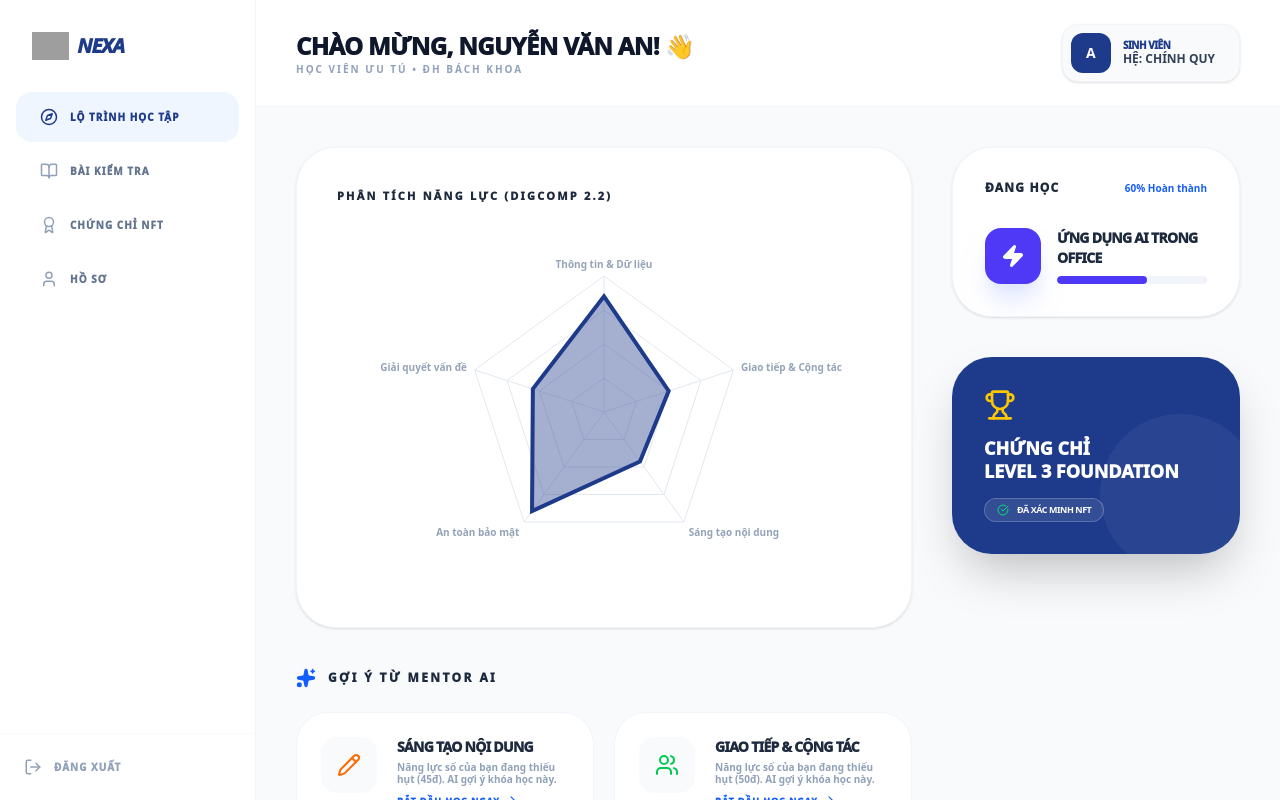
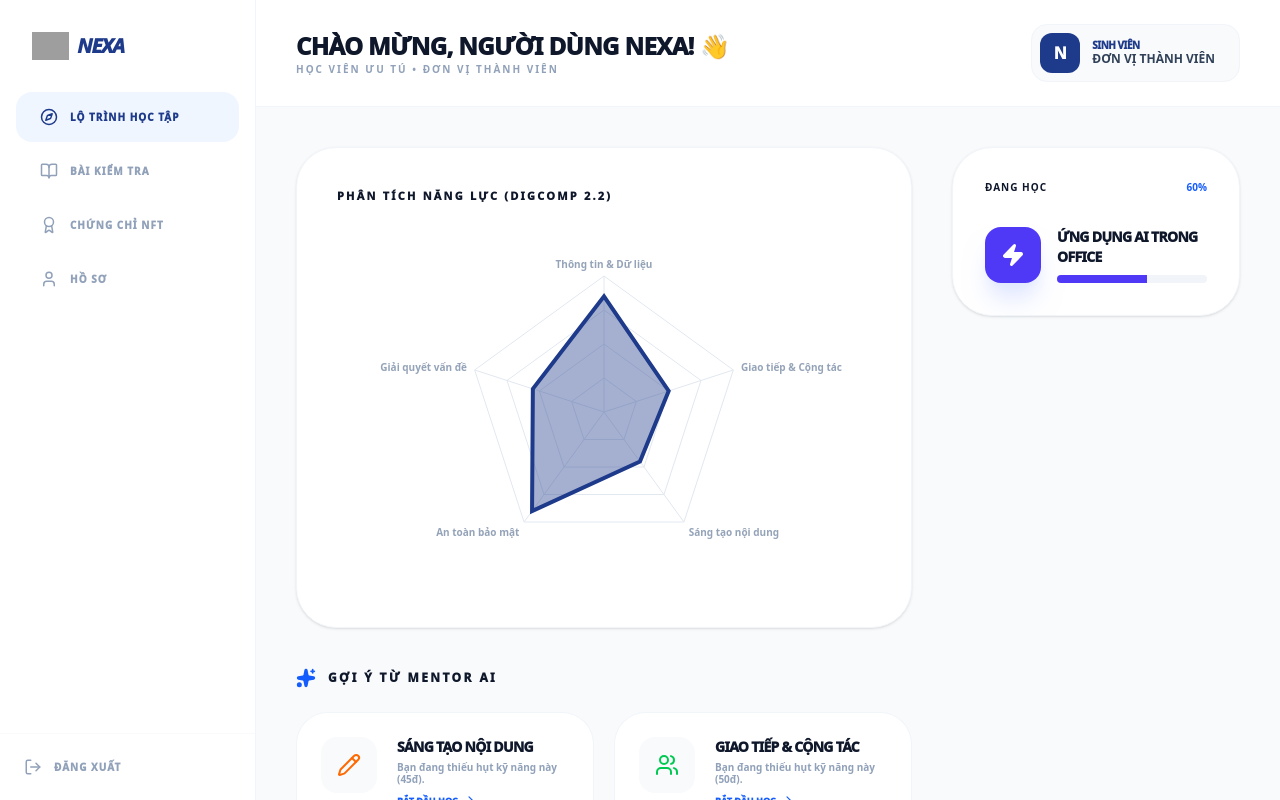
Before and after one commit to minhhuyzzz/NEXA-Platform, a React (Vite) app: page /user in a window 1280 px wide. Built offline with nearby package versions, Linux system fonts and the light colour scheme; grey boxes are pictures that could not be loaded.

Commit message:
feat: upgrade dashboard with real recharts area chart

```diff
--- a/src/modules/auth/pages/Register.jsx
+++ b/src/modules/auth/pages/Register.jsx
@@ -14,6 +14,18 @@ const Register = () => {
 
   const handleRegister = (e) => {
     e.preventDefault();
+
+    // LẤY DỮ LIỆU THỰC TẾ TỪ FORM
+    const formData = new FormData(e.target);
+    const userData = {
+      fullName: formData.get('fullName'),
+      university: formData.get('orgName'),
+      role: role
+    };
+
+    // LƯU VÀO TRÌNH DUYỆT ĐỂ DASHBOARD LẤY RA
+    localStorage.setItem('nexa_user', JSON.stringify(userData));
+
     if (accountType === 'admin') {
       navigate('/admin');
     } else {
@@ -24,79 +36,49 @@ const Register = () => {
   return (
     <div className="h-screen w-full flex overflow-hidden bg-white font-sans text-slate-900">
 
-      {/* CỘT TRÁI: NHẬN DIỆN THƯƠNG HIỆU (Navy Blue #1e3a8a) */}
+      {/* CỘT TRÁI: NAVY BLUE */}
       <div className="hidden lg:flex lg:w-5/12 bg-[#1e3a8a] p-16 flex-col justify-between relative">
         <div className="absolute top-0 right-0 w-80 h-80 bg-blue-900 rounded-full -mr-40 -mt-40 opacity-20"></div>
-
         <div className="relative z-10">
           <div className="flex items-center gap-4 mb-20">
             <img src={LOGO_URL} alt="NEXA" className="h-12 w-auto object-contain" />
-            <span className="text-white text-4xl font-[1000] tracking-tighter uppercase">Nexa</span>
+            <span className="text-white text-4xl font-[1000] tracking-tighter uppercase italic">Nexa</span>
           </div>
-
-          <div className="space-y-8">
-            <h1 className="text-5xl font-[1000] text-white leading-tight tracking-tight uppercase">
+          <div className="space-y-8 text-white">
+            <h1 className="text-5xl font-[1000] leading-tight tracking-tight uppercase">
               Kích hoạt Hồ sơ <br /> <span className="text-blue-400">Năng lực số</span>
             </h1>
             <p className="text-blue-100/80 text-xl max-w-md font-medium leading-relaxed">
-              Tham gia cộng đồng học tập số lớn nhất Việt Nam. Định vị bản thân, phát triển kỹ năng và kết nối cơ hội.
+              Tham gia cộng đồng học tập số lớn nhất Việt Nam. Định vị bản thân và kết nối cơ hội.
             </p>
-
-            <div className="mt-12 p-8 bg-white/5 backdrop-blur-xl rounded-[32px] border border-white/10 shadow-2xl max-w-lg">
-              <p className="text-blue-50 text-base leading-relaxed mb-6 font-medium">
-                "Trong xã hội số, khả năng tự học và thích ứng công nghệ là chìa khóa quan trọng nhất để thành công."
-              </p>
-              <div className="flex items-center gap-3 font-bold">
-                <div className="w-10 h-10 rounded-full bg-blue-400/50"></div>
-                <p className="text-white text-sm uppercase tracking-wider">Chuyên gia NEXA</p>
-              </div>
-            </div>
           </div>
         </div>
-
         <div className="relative z-10 text-white/40 font-black text-[10px] tracking-[0.3em] uppercase">
           Hệ sinh thái đối tác: Eduvn • Techcorp • Opendata
         </div>
       </div>
 
-      {/* CỘT PHẢI: CĂN GIỮA TUYỆT ĐỐI - KHÔNG IN NGHIÊNG - CHỮ TO RÕ */}
+      {/* CỘT PHẢI: CĂN GIỮA - CHỮ TO - BLACK 1000 */}
       <div className="w-full lg:w-7/12 flex flex-col items-center justify-center p-12 bg-[#F8FAFC]">
         <div className="max-w-xl mx-auto w-full">
-
-          <button onClick={() => navigate('/')} className="flex items-center gap-2 text-slate-400 hover:text-[#1e3a8a] mb-8 transition-all group">
-            <ChevronLeft size={18} className="group-hover:-translate-x-1" />
-            <span className="text-xs font-black uppercase tracking-widest">Quay lại trang chủ</span>
+          <button onClick={() => navigate('/')} className="flex items-center gap-2 text-slate-400 hover:text-[#1e3a8a] mb-8 transition-all font-black uppercase text-xs">
+            <ChevronLeft size={18} /> Quay lại trang chủ
           </button>
 
           <div className="mb-10">
             <h2 className="text-4xl font-[1000] text-slate-900 mb-2 tracking-tighter uppercase">Thông tin đăng ký</h2>
-            <p className="text-slate-500 text-base font-bold">Chọn vai trò phù hợp để tối ưu hóa bài đánh giá.</p>
+            <p className="text-slate-500 text-base font-bold">Vui lòng điền đúng thông tin để cấp chứng chỉ chính xác.</p>
           </div>
 
-          <form onSubmit={handleRegister} className="space-y-8">
-
-            {/* 01. MỤC ĐÍCH ĐĂNG KÝ (To, rõ, không in nghiêng) */}
+          <form onSubmit={handleRegister} className="space-y-8 text-left">
             <div className="space-y-4">
               <p className="text-xs font-[1000] text-[#1e3a8a] uppercase tracking-widest ml-1">01. Mục đích đăng ký?</p>
               <div className="flex p-1.5 bg-slate-200/50 rounded-2xl w-fit border border-slate-200">
-                <button
-                  type="button"
-                  onClick={() => setAccountType('member')}
-                  className={`px-10 py-3.5 rounded-xl text-xs font-[1000] transition-all ${accountType === 'member' ? 'bg-white shadow-xl text-[#1e3a8a]' : 'text-slate-400'}`}
-                >
-                  TÔI LÀ THÍ SINH
-                </button>
-                <button
-                  type="button"
-                  onClick={() => {setAccountType('admin'); setRole('staff');}}
-                  className={`px-10 py-3.5 rounded-xl text-xs font-[1000] transition-all ${accountType === 'admin' ? 'bg-[#1e3a8a] text-white shadow-xl' : 'text-slate-400'}`}
-                >
-                  TÔI LÀ QUẢN TRỊ
-                </button>
+                <button type="button" onClick={() => setAccountType('member')} className={`px-10 py-3.5 rounded-xl text-xs font-[1000] transition-all ${accountType === 'member' ? 'bg-white shadow-xl text-[#1e3a8a]' : 'text-slate-400'}`}>TÔI LÀ THÍ SINH</button>
+                <button type="button" onClick={() => {setAccountType('admin'); setRole('staff');}} className={`px-10 py-3.5 rounded-xl text-xs font-[1000] transition-all ${accountType === 'admin' ? 'bg-[#1e3a8a] text-white shadow-xl' : 'text-slate-400'}`}>TÔI LÀ QUẢN TRỊ</button>
               </div>
             </div>
 
-            {/* 02. NHÓM ĐỐI TƯỢNG (Thẻ to rõ) */}
             <div className="space-y-4">
               <p className="text-xs font-[1000] text-slate-400 uppercase tracking-widest ml-1">02. Bạn thuộc nhóm nào?</p>
               <div className="grid grid-cols-3 gap-4">
@@ -106,24 +88,16 @@ const Register = () => {
               </div>
             </div>
 
-            {/* INPUT FIELDS (Chữ to, Font Black, Không nghiêng) */}
-            <div className="grid grid-cols-1 md:grid-cols-2 gap-6 pt-2">
-              <InputGroup label="Họ và tên đầy đủ" placeholder="Nguyễn Văn An" />
-              <InputGroup label={accountType === 'admin' ? "Email quản trị" : "Email cá nhân"} placeholder="email@domain.com" />
-              <InputGroup label={role === 'student' ? "Trường Đại học" : "Tên tổ chức"} placeholder="Ví dụ: ĐH Bách Khoa" />
-              <InputGroup label={role === 'student' ? "Mã sinh viên (MSSV)" : "Mã định danh (MSNV)"} placeholder={role === 'student' ? "VD: 2100xxxx" : "VD: NV-00123"} />
+            <div className="grid grid-cols-1 md:grid-cols-2 gap-6">
+              <InputGroup name="fullName" label="Họ và tên đầy đủ" placeholder="Ví dụ: Trần Minh Huy" />
+              <InputGroup name="email" label="Email" placeholder="email@domain.com" />
+              <InputGroup name="orgName" label={role === 'student' ? "Trường Đại học" : "Tên tổ chức"} placeholder="Ví dụ: Đại học Công nghiệp" />
+              <InputGroup name="idCode" label={role === 'student' ? "Mã sinh viên (MSSV)" : "Mã định danh"} placeholder="VD: 2100xxxx" />
             </div>
 
-            <button type="submit" className="w-full bg-[#3b66f5] hover:bg-blue-700 text-white font-[1000] py-6 rounded-[24px] shadow-2xl shadow-blue-900/30 flex items-center justify-center gap-3 transition-all active:scale-[0.98] uppercase tracking-[0.2em] text-xs">
-              {accountType === 'admin' ? 'Khởi tạo hệ thống Nexa' : 'Xác nhận & Bắt đầu ngay'}
-              <ArrowRight size={22} className="group-hover:translate-x-1 transition-transform" />
+            <button type="submit" className="w-full bg-[#3b66f5] hover:bg-blue-700 text-white font-[1000] py-6 rounded-[24px] shadow-2xl flex items-center justify-center gap-3 transition-all uppercase tracking-[0.2em] text-xs">
+              Xác nhận & Bắt đầu ngay <ArrowRight size={22} />
             </button>
-
-            <div className="text-center pt-2">
-              <p className="text-[11px] text-slate-400 font-black uppercase flex items-center justify-center gap-2 tracking-wider">
-                <ShieldCheck size={16} className="text-green-600" /> Bảo mật chuẩn quốc tế ISO 27001
-              </p>
-            </div>
           </form>
         </div>
       </div>
@@ -131,27 +105,18 @@ const Register = () => {
   );
 };
 
-/* --- COMPONENTS PHỤ TRỢ (Đã xóa in nghiêng, tăng kích thước) --- */
-
 const RoleCard = ({ active, onClick, icon, title, sub }) => (
-  <div onClick={onClick} className={`cursor-pointer p-6 rounded-[32px] border-2 transition-all flex flex-col items-center gap-2 text-center group ${active ? 'border-[#1e3a8a] bg-white shadow-2xl shadow-blue-900/10 scale-105' : 'border-slate-100 bg-white hover:border-slate-300'}`}>
-    <div className={`p-3 rounded-2xl transition-all ${active ? 'bg-[#1e3a8a] text-white shadow-lg' : 'bg-slate-50 text-slate-300'}`}>{icon}</div>
-    <div className="leading-tight">
-      <p className={`text-[11px] font-[1000] uppercase tracking-tighter ${active ? 'text-[#1e3a8a]' : 'text-slate-500'}`}>{title}</p>
-      <p className="text-[9px] font-black text-slate-400 mt-1 uppercase tracking-tighter">{sub}</p>
-    </div>
+  <div onClick={onClick} className={`cursor-pointer p-6 rounded-[32px] border-2 transition-all flex flex-col items-center gap-2 text-center ${active ? 'border-[#1e3a8a] bg-white shadow-2xl scale-105' : 'border-slate-100 bg-white hover:border-slate-300'}`}>
+    <div className={`p-3 rounded-2xl ${active ? 'bg-[#1e3a8a] text-white' : 'bg-slate-50 text-slate-300'}`}>{icon}</div>
+    <p className={`text-[11px] font-[1000] uppercase ${active ? 'text-[#1e3a8a]' : 'text-slate-500'}`}>{title}</p>
+    <p className="text-[9px] font-black text-slate-400 uppercase">{sub}</p>
   </div>
 );
 
-const InputGroup = ({ label, placeholder }) => (
+const InputGroup = ({ label, placeholder, name }) => (
   <div className="space-y-3">
     <label className="text-[11px] font-[1000] text-slate-500 uppercase tracking-widest ml-1">{label} *</label>
-    <input
-      type="text"
-      required
-      placeholder={placeholder}
-      className="w-full px-6 py-4 bg-white border-2 border-slate-100 rounded-[20px] focus:ring-4 focus:ring-blue-900/5 focus:border-[#1e3a8a] outline-none transition-all font-black text-sm placeholder:text-slate-300 shadow-sm"
-    />
+    <input name={name} required type="text" placeholder={placeholder} className="w-full px-6 py-4 bg-white border-2 border-slate-100 rounded-[20px] focus:border-[#1e3a8a] outline-none font-black text-sm shadow-sm" />
   </div>
 );
 
--- a/src/modules/user/pages/UserDashboard.jsx
+++ b/src/modules/user/pages/UserDashboard.jsx
@@ -1,22 +1,18 @@
 import React, { useMemo } from 'react';
 import { useNavigate } from 'react-router-dom';
-import {
-  Radar, RadarChart, PolarGrid, PolarAngleAxis,
-  PolarRadiusAxis, ResponsiveContainer, Tooltip
-} from 'recharts';
-import {
-  Award, BookOpen, PlayCircle, Trophy,
-  LogOut, Compass, Zap, CheckCircle, Shield, Cloud, Sparkles, Pencil, Brain, Users,
-  User, // Đã thêm icon User
-  ArrowRight // <--- ĐÃ THÊM ICON NÀY ĐỂ SỬA LỖI
-} from 'lucide-react';
+import { Radar, RadarChart, PolarGrid, PolarAngleAxis, PolarRadiusAxis, ResponsiveContainer, Tooltip } from 'recharts';
+import { Award, BookOpen, PlayCircle, Trophy, LogOut, Compass, Zap, CheckCircle, Shield, Cloud, Sparkles, Pencil, Brain, Users, User, ArrowRight } from 'lucide-react';
 
 const LOGO_URL = "https://i.postimg.cc/Vv0HrbfK/ảnh_logo_nexa.png";
 
 const UserDashboard = () => {
   const navigate = useNavigate();
 
-  // Dữ liệu kỹ năng DigComp 2.2
+  // LẤY DỮ LIỆU ĐÃ LƯU TỪ REGISTER
+  const savedData = JSON.parse(localStorage.getItem('nexa_user') || '{}');
+  const userName = savedData.fullName || "Người dùng Nexa";
+  const userOrg = savedData.university || "Đơn vị thành viên";
+
   const skillData = [
     { subject: 'Thông tin & Dữ liệu', score: 85, icon: <Cloud className="text-blue-500" /> },
     { subject: 'Giao tiếp & Cộng tác', score: 50, icon: <Users className="text-green-500" /> },
@@ -25,18 +21,12 @@ const UserDashboard = () => {
     { subject: 'Giải quyết vấn đề', score: 55, icon: <Brain className="text-purple-500" /> },
   ];
 
-  // Logic Mentor AI: Tự động gợi ý kỹ năng < 60 điểm
   const aiSuggestions = useMemo(() => {
-    return skillData
-      .filter(s => s.score < 60)
-      .sort((a, b) => a.score - b.score)
-      .slice(0, 2);
+    return skillData.filter(s => s.score < 60).sort((a, b) => a.score - b.score).slice(0, 2);
   }, [skillData]);
 
   return (
     <div className="h-screen w-full flex bg-[#f8fafc] font-sans text-slate-900 overflow-hidden">
-
-      {/* SIDEBAR */}
       <aside className="w-64 bg-white border-r border-slate-100 flex flex-col shrink-0">
         <div className="p-8 flex items-center gap-2">
           <img src={LOGO_URL} alt="NEXA" className="h-7 w-auto object-contain" />
@@ -49,105 +39,74 @@ const UserDashboard = () => {
           <SidebarItem icon={<User size={18}/>} label="Hồ sơ" />
         </nav>
         <div className="p-6 border-t border-slate-50">
-          <button onClick={() => navigate('/login')} className="flex items-center gap-3 text-slate-400 hover:text-red-600 font-[1000] text-[10px] tracking-widest transition-all uppercase">
+          <button onClick={() => navigate('/login')} className="flex items-center gap-3 text-slate-400 hover:text-red-600 font-[1000] text-[10px] tracking-widest uppercase">
             <LogOut size={18} /> Đăng xuất
           </button>
         </div>
       </aside>
 
-      {/* NỘI DUNG CHÍNH */}
       <main className="flex-1 flex flex-col overflow-hidden">
-        <header className="bg-white px-10 py-6 flex justify-between items-center border-b border-slate-100 shrink-0">
-          <div>
-            <h1 className="text-2xl font-[1000] tracking-tight uppercase">Chào mừng, Nguyễn Văn An! 👋</h1>
-            <p className="text-slate-400 text-[10px] font-black uppercase tracking-[0.2em]">Học viên ưu tú • ĐH Bách Khoa</p>
+        <header className="bg-white px-10 py-6 flex justify-between items-center border-b border-slate-100">
+          <div className="text-left">
+            {/* HIỂN THỊ TÊN THỰC TẾ */}
+            <h1 className="text-2xl font-[1000] tracking-tight uppercase">Chào mừng, {userName}! 👋</h1>
+            <p className="text-slate-400 text-[10px] font-black uppercase tracking-[0.2em]">Học viên ưu tú • {userOrg}</p>
           </div>
-          <div className="flex items-center gap-3 bg-slate-50 p-2 rounded-2xl border border-slate-100 shadow-sm">
-            <div className="w-10 h-10 rounded-xl bg-[#1e3a8a] flex items-center justify-center text-white font-black text-sm">A</div>
-            <div className="leading-tight pr-4">
+          <div className="flex items-center gap-3 bg-slate-50 p-2 rounded-2xl border border-slate-100">
+            <div className="w-10 h-10 rounded-xl bg-[#1e3a8a] flex items-center justify-center text-white font-[1000]">
+              {userName.charAt(0)}
+            </div>
+            <div className="leading-tight pr-4 text-left">
               <p className="text-[10px] font-[1000] text-[#1e3a8a] uppercase tracking-tighter">Sinh viên</p>
-              <p className="text-xs font-bold text-slate-700 uppercase">Hệ: Chính quy</p>
+              <p className="text-xs font-bold text-slate-700 uppercase">{userOrg}</p>
             </div>
           </div>
         </header>
 
         <div className="flex-1 overflow-y-auto p-10 no-scrollbar">
           <div className="max-w-7xl mx-auto grid grid-cols-1 xl:grid-cols-3 gap-10">
-
-            {/* CỘT TRÁI: ĐÁNH GIÁ & AI MENTOR */}
-            <div className="xl:col-span-2 space-y-10">
-
-              {/* Radar Chart */}
-              <div className="bg-white p-10 rounded-[40px] border border-slate-100 shadow-sm relative overflow-hidden">
-                <h3 className="text-[11px] font-[1000] uppercase tracking-[0.2em] text-slate-800 mb-8">Phân tích năng lực (DigComp 2.2)</h3>
+            <div className="xl:col-span-2 space-y-10 text-left">
+              <div className="bg-white p-10 rounded-[40px] border border-slate-100 shadow-sm relative">
+                <h3 className="text-[11px] font-[1000] uppercase tracking-[0.2em] mb-8">Phân tích năng lực (DigComp 2.2)</h3>
                 <div className="h-[350px] w-full">
                   <ResponsiveContainer width="100%" height="100%">
                     <RadarChart cx="50%" cy="50%" outerRadius="80%" data={skillData}>
                       <PolarGrid stroke="#e2e8f0" />
                       <PolarAngleAxis dataKey="subject" tick={{ fill: '#94a3b8', fontSize: 10, fontWeight: '900' }} />
                       <Radar dataKey="score" stroke="#1e3a8a" strokeWidth={4} fill="#1e3a8a" fillOpacity={0.4} />
-                      <Tooltip contentStyle={{ borderRadius: '20px', border: 'none', fontWeight: '900' }} />
                     </RadarChart>
                   </ResponsiveContainer>
                 </div>
               </div>
 
-              {/* MENTOR AI SUGGESTIONS */}
               <div className="space-y-6">
                 <div className="flex items-center gap-3">
                   <Sparkles size={20} className="text-blue-600" fill="currentColor" />
-                  <h3 className="text-xs font-[1000] uppercase tracking-[0.2em] text-slate-800">Gợi ý từ Mentor AI</h3>
+                  <h3 className="text-xs font-[1000] uppercase tracking-[0.2em]">Gợi ý từ Mentor AI</h3>
                 </div>
                 <div className="grid grid-cols-1 md:grid-cols-2 gap-5">
                   {aiSuggestions.map((item, index) => (
-                    <MentorCard
-                      key={index}
-                      icon={item.icon}
-                      title={item.subject}
-                      desc={`Năng lực số của bạn đang thiếu hụt (${item.score}đ). AI gợi ý khóa học này.`}
-                      label="Bắt đầu học ngay"
-                    />
+                    <MentorCard key={index} icon={item.icon} title={item.subject} desc={`Bạn đang thiếu hụt kỹ năng này (${item.score}đ).`} label="Bắt đầu học" />
                   ))}
                 </div>
               </div>
             </div>
 
-            {/* CỘT PHẢI: TIẾN ĐỘ & CHỨNG CHỈ */}
             <div className="space-y-10">
-
-              {/* ĐANG HỌC */}
               <div className="bg-white p-8 rounded-[40px] border border-slate-100 shadow-sm space-y-8">
-                <div className="flex justify-between items-center">
-                  <h3 className="text-xs font-[1000] uppercase tracking-widest text-slate-800 tracking-tighter">Đang học</h3>
-                  <span className="text-[10px] font-black text-blue-600">60% Hoàn thành</span>
+                <div className="flex justify-between items-center font-black uppercase text-[10px]">
+                  <h3 className="tracking-widest">Đang học</h3>
+                  <span className="text-blue-600">60%</span>
                 </div>
-                <div className="flex gap-4 items-center group cursor-pointer">
-                  <div className="w-14 h-14 bg-indigo-600 rounded-2xl flex items-center justify-center text-white shadow-xl shadow-indigo-100">
-                    <Zap size={24} fill="currentColor" />
-                  </div>
-                  <div className="flex-1 space-y-2">
-                    <p className="text-sm font-[1000] text-slate-800 uppercase tracking-tighter">Ứng dụng AI trong Office</p>
-                    <div className="h-2 w-full bg-slate-100 rounded-full overflow-hidden">
-                      <div className="h-full bg-indigo-600 w-[60%] rounded-full"></div>
-                    </div>
+                <div className="flex gap-4 items-center">
+                  <div className="w-14 h-14 bg-indigo-600 rounded-2xl flex items-center justify-center text-white shadow-xl shadow-indigo-100"><Zap size={24} fill="currentColor" /></div>
+                  <div className="flex-1 space-y-2 text-left">
+                    <p className="text-sm font-[1000] uppercase tracking-tighter">Ứng dụng AI trong Office</p>
+                    <div className="h-2 w-full bg-slate-100 rounded-full overflow-hidden"><div className="h-full bg-indigo-600 w-[60%]"></div></div>
                   </div>
                 </div>
               </div>
-
-              {/* CHỨNG CHỈ */}
-              <div className="bg-[#1e3a8a] p-8 rounded-[40px] text-white shadow-2xl relative overflow-hidden group">
-                <div className="relative z-10 space-y-4">
-                  <Trophy className="text-yellow-400" size={32} />
-                  <h3 className="font-[1000] text-lg uppercase leading-tight">Chứng chỉ <br/> Level 3 Foundation</h3>
-                  <div className="flex items-center gap-2 bg-white/10 w-fit px-3 py-1 rounded-full border border-white/20">
-                    <CheckCircle size={12} className="text-green-400" />
-                    <span className="text-[9px] font-black uppercase tracking-tighter">Đã xác minh NFT</span>
-                  </div>
-                </div>
-                <div className="absolute right-[-20px] bottom-[-20px] w-40 h-40 bg-white/5 rounded-full"></div>
-              </div>
             </div>
-
           </div>
         </div>
       </main>
@@ -155,27 +114,20 @@ const UserDashboard = () => {
   );
 };
 
-/* --- COMPONENTS --- */
-
 const SidebarItem = ({ icon, label, active }) => (
   <div className={`flex items-center gap-3 px-6 py-4 rounded-2xl cursor-pointer transition-all ${active ? 'bg-blue-50 text-[#1e3a8a]' : 'text-slate-400 hover:bg-slate-50'}`}>
     {icon}
-    <span className={`text-[10px] font-[1000] uppercase tracking-widest ${active ? 'text-[#1e3a8a]' : 'text-slate-500'}`}>{label}</span>
+    <span className="text-[10px] font-[1000] uppercase tracking-widest">{label}</span>
   </div>
 );
 
 const MentorCard = ({ icon, title, desc, label }) => (
-  <div className="bg-white p-6 rounded-[32px] border border-slate-100 flex gap-5 hover:shadow-xl transition-all cursor-pointer group border-b-4 border-b-blue-600">
-    <div className="w-14 h-14 bg-slate-50 rounded-2xl flex items-center justify-center shrink-0 group-hover:bg-blue-50 transition-colors">
-      {icon}
-    </div>
-    <div className="space-y-1">
-      <h4 className="text-sm font-[1000] text-slate-800 uppercase tracking-tighter">{title}</h4>
+  <div className="bg-white p-6 rounded-[32px] border border-slate-100 flex gap-5 hover:shadow-xl transition-all border-b-4 border-b-blue-600">
+    <div className="w-14 h-14 bg-slate-50 rounded-2xl flex items-center justify-center shrink-0">{icon}</div>
+    <div className="space-y-1 text-left">
+      <h4 className="text-sm font-[1000] uppercase tracking-tighter">{title}</h4>
       <p className="text-[10px] text-slate-400 font-bold leading-tight">{desc}</p>
-      <div className="flex items-center gap-1 mt-2 text-blue-600">
-        <span className="text-[9px] font-[1000] uppercase tracking-widest">{label}</span>
-        <ArrowRight size={14} />
-      </div>
+      <div className="flex items-center gap-1 mt-2 text-blue-600 font-[1000] uppercase text-[9px]">{label} <ArrowRight size={14} /></div>
     </div>
   </div>
 );
```
